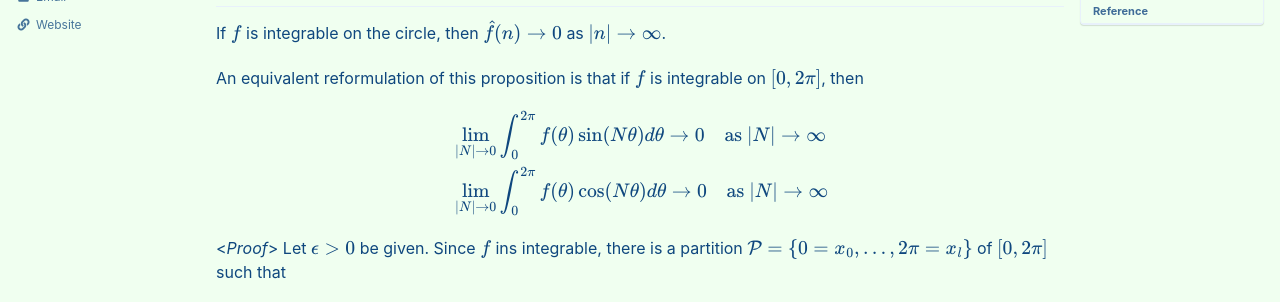
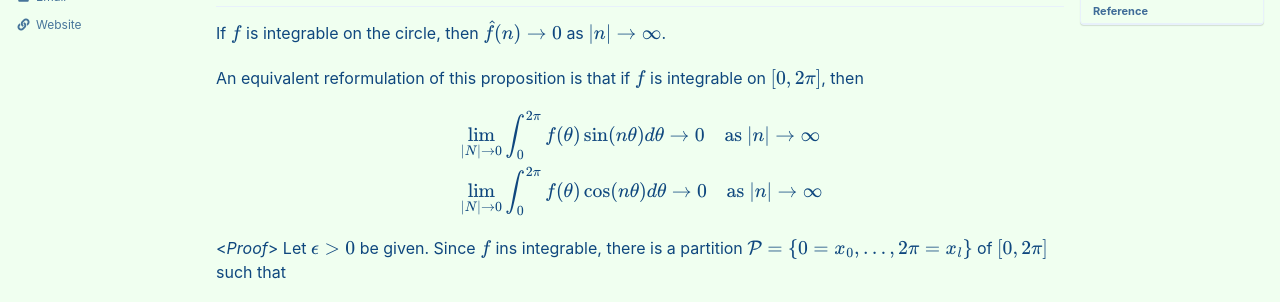
Before and after one commit to seanie12/blog, a Jekyll site: the page built from _posts/2023-06-17-L2-recovery.md, in a window 1280 px wide and 900 px high, scrolled down 756 px. Shown: the part 149-451 px from the top of the window. Built offline with Jekyll 4.4.1, drawn with Linux system fonts in a browser that asks for light colours; cached includes are drawn as plain includes; formulas are drawn with MathJax 3.

```diff
--- a/_posts/2023-06-17-L2-recovery.md
+++ b/_posts/2023-06-17-L2-recovery.md
@@ -56,8 +56,8 @@ An equivalent reformulation of this proposition is that if $f$ is integrable on
 
 $$
 \begin{align*}
-&\lim_{\lvert N \rvert\to0}\int_0^{2\pi} f(\theta)\sin(N\theta) d\theta \to 0 \quad \text{as } \lvert N\rvert\to\infty \\
-&\lim_{\lvert N \rvert\to0}\int_0^{2\pi} f(\theta)\cos(N\theta) d\theta \to 0 \quad \text{as } \lvert N\rvert\to\infty
+&\lim_{\lvert N \rvert\to0}\int_0^{2\pi} f(\theta)\sin(n\theta) d\theta \to 0 \quad \text{as } \lvert n\rvert\to\infty \\
+&\lim_{\lvert N \rvert\to0}\int_0^{2\pi} f(\theta)\cos(n\theta) d\theta \to 0 \quad \text{as } \lvert n\rvert\to\infty
 \end{align*}
 $$
 
```
